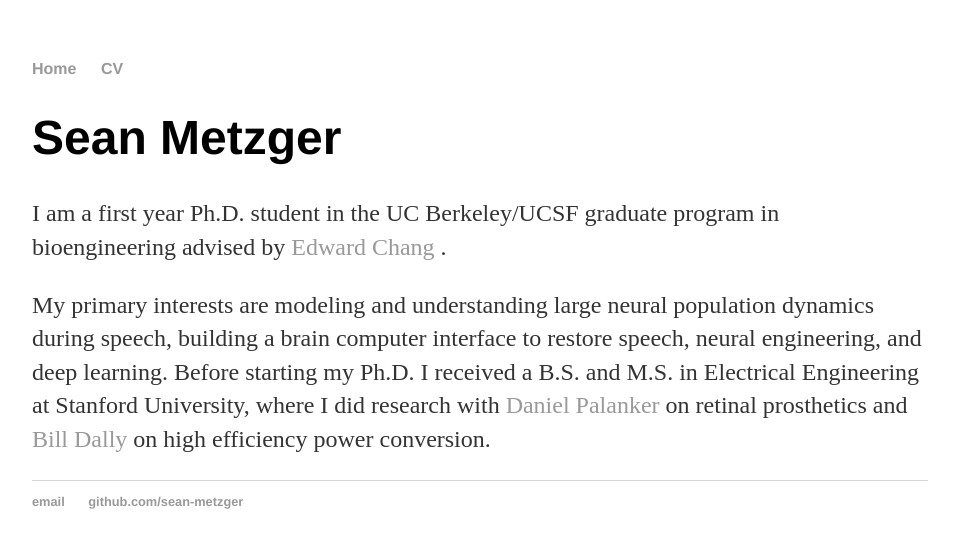
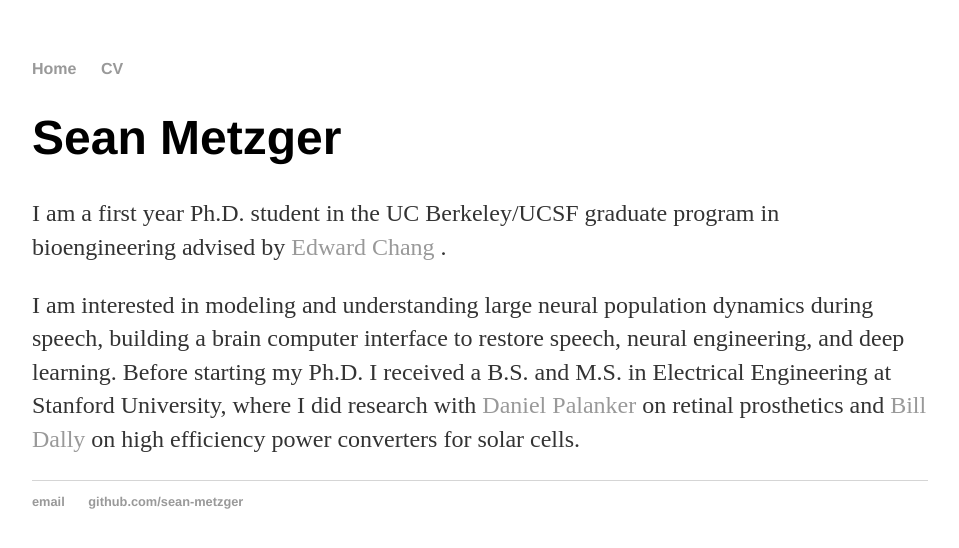
Before and after one commit to sean-metzger/sean-metzger.github.io, a Jekyll site: the page built from index.html, in a window 1280 px wide. Shown: the top 548 px of the page, without its empty margins (160-1119 px from the left). Built offline with Jekyll 4.4.1, drawn with Linux system fonts in a browser that asks for light colours.

Commit message:
Update index.html

```diff
--- a/index.html
+++ b/index.html
@@ -6,6 +6,6 @@
 <div class="blurb">
 	<h1>Sean Metzger</h1>
 		<p>I am a first year Ph.D. student in the UC Berkeley/UCSF graduate program in bioengineering advised by <a href="http://changlab.ucsf.edu/">Edward Chang</a> .</p>
-		<p>My primary interests are modeling and understanding large neural population dynamics during speech, building a brain computer interface to restore speech, neural engineering, and deep learning. Before starting my Ph.D. I received a B.S.
-			and M.S. in Electrical Engineering at Stanford University, where I did research with <a href="https://web.stanford.edu/~palanker/lab/">Daniel Palanker</a> on retinal prosthetics and <a href="https://profiles.stanford.edu/william-dally">Bill Dally</a> on high efficiency power conversion.</p>
+		<p>I am interested in modeling and understanding large neural population dynamics during speech, building a brain computer interface to restore speech, neural engineering, and deep learning. Before starting my Ph.D. I received a B.S.
+			and M.S. in Electrical Engineering at Stanford University, where I did research with <a href="https://web.stanford.edu/~palanker/lab/">Daniel Palanker</a> on retinal prosthetics and <a href="https://profiles.stanford.edu/william-dally">Bill Dally</a> on high efficiency power converters for solar cells.</p>
 </div><!-- /.blurb -->
```
